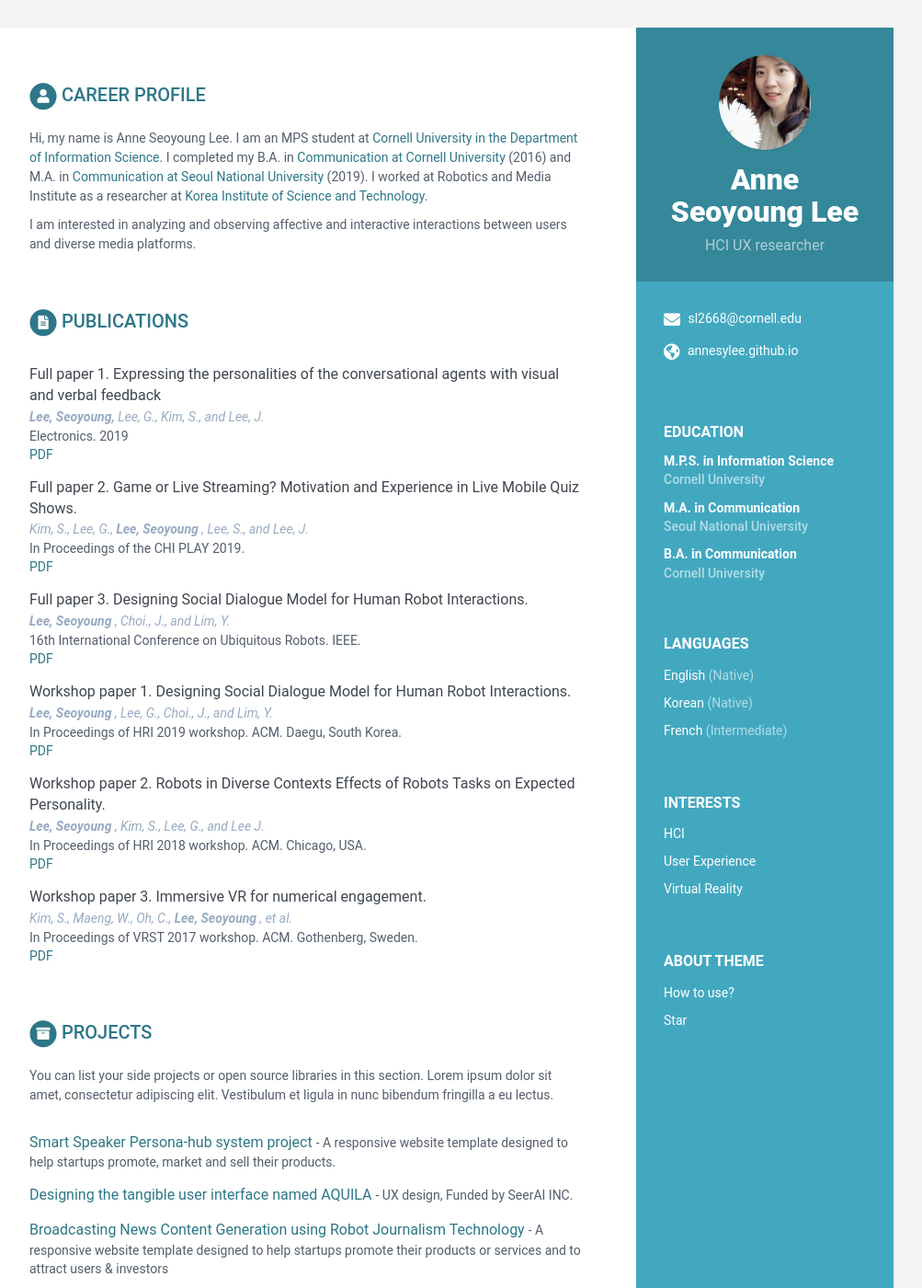
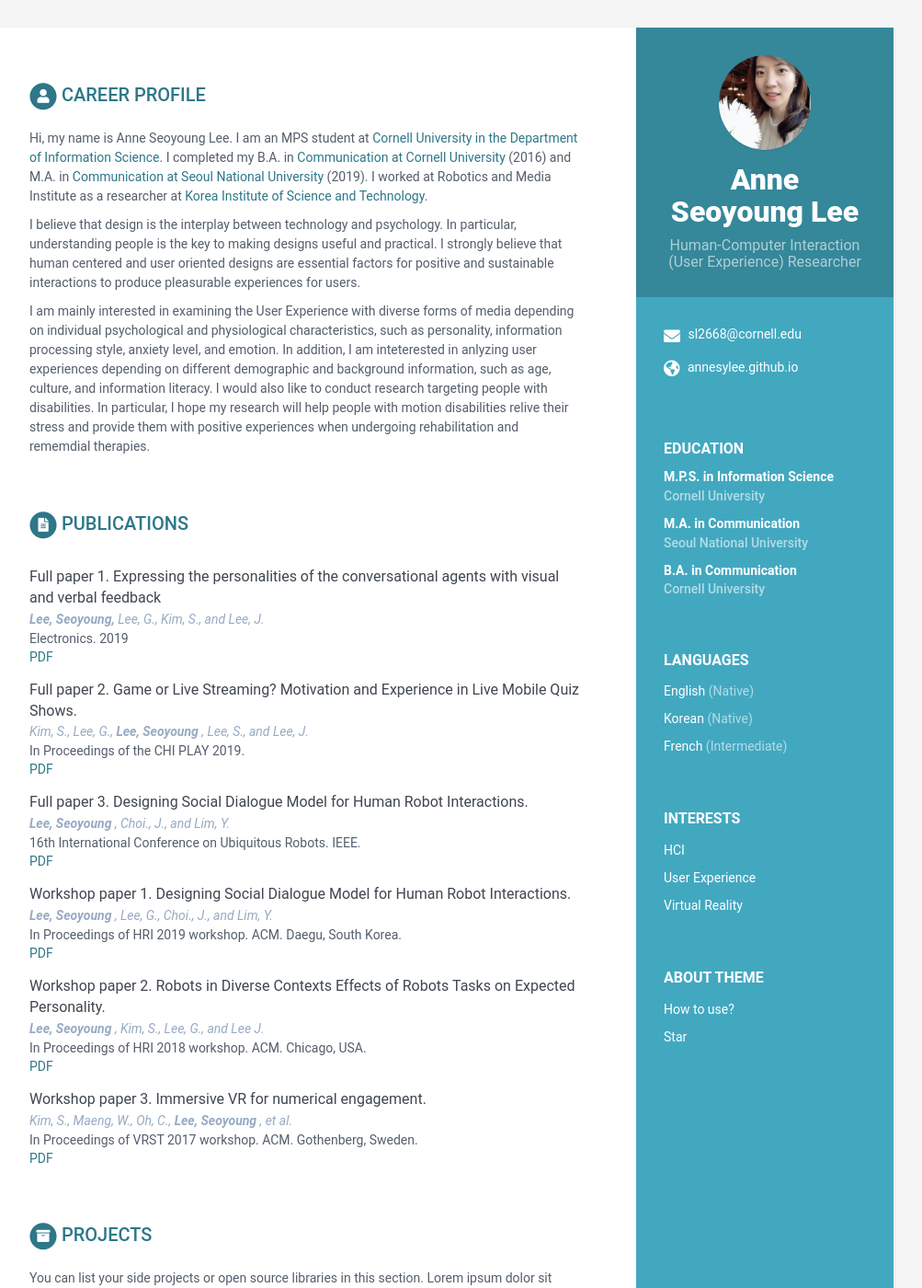
Before and after one commit to annesylee/annesylee.github.io, a Jekyll site: the page built from index.html, in a window 1280 px wide and 1400 px high. Shown: the whole window at 92% size, without its empty margins (168-1171 px from the left). Built offline with Jekyll 4.4.1, drawn with Linux system fonts in a browser that asks for light colours; some of the changed text lies outside the part shown.

Commit message:
Update data.yml

```diff
--- a/_data/data.yml
+++ b/_data/data.yml
@@ -8,7 +8,7 @@
 
     # Profile information
     name: Anne Seoyoung Lee
-    tagline: HCI UX researcher
+    tagline: Human-Computer Interaction (User Experience) Researcher
     avatar: pic.png  #place a 100x100 picture inside /assets/images/ folder and provide the name of the file below
 
     # Sidebar links
@@ -48,8 +48,17 @@
       I worked at Robotics and Media Institute as a researcher at [Korea
       Institute of Science and Technology](https://www.kist.re.kr/rmi/user/main/main).
 
-      I am interested in analyzing and observing affective and interactive interactions between users and diverse
-      media platforms.
+      I believe that design is the interplay between technology and psychology. In particular, understanding people
+      is the key to making designs useful and practical. I strongly believe that human centered and user oriented
+      designs are essential factors for positive and sustainable interactions to produce pleasurable experiences for
+      users.
+
+      I am mainly interested in examining the User Experience with diverse forms of media depending on individual
+      psychological and physiological characteristics, such as personality, information processing style, anxiety level,
+      and emotion. In addition, I am inteterested in anlyzing user experiences depending on different demographic and
+      background information, such as age, culture, and information literacy. I would also like to conduct research
+      targeting people with disabilities. In particular, I hope my research will help people with motion disabilities
+      relive their stress and provide them with positive experiences when undergoing rehabilitation and rememdial therapies.
 
 education:
     - degree: M.P.S. in Information Science
@@ -122,6 +131,14 @@
       section. Lorem ipsum dolor sit amet, consectetur adipiscing elit.
       Vestibulum et ligula in nunc bibendum fringilla a eu lectus.
     assignments:
+      - title: On-Ion's wearable air purifier
+        link: "#"
+        tagline: "A comprehensive website template solution for startups/developers to market their mobile apps."
+
+      - title: Delta
+        link: "#"
+        tagline: "A responsive Bootstrap one page theme designed to help app developers promote their mobile apps"
+
       - title: Smart Speaker Persona-hub system project
         link: "project1.html"
         tagline: "A responsive website template designed to help startups promote, market and sell their products."
@@ -133,14 +150,6 @@
       - title: Broadcasting News Content Generation using Robot Journalism Technology
         link: "https://news.sbs.co.kr/news/reporterPage.do?reporterId=NARe&selectType=ALL"
         tagline: "A responsive website template designed to help startups promote their products or services and to attract users &amp; investors"
-
-      - title: Atom
-        link: "#"
-        tagline: "A comprehensive website template solution for startups/developers to market their mobile apps."
-
-      - title: Delta
-        link: "#"
-        tagline: "A responsive Bootstrap one page theme designed to help app developers promote their mobile apps"
 
 
 skills:
```
